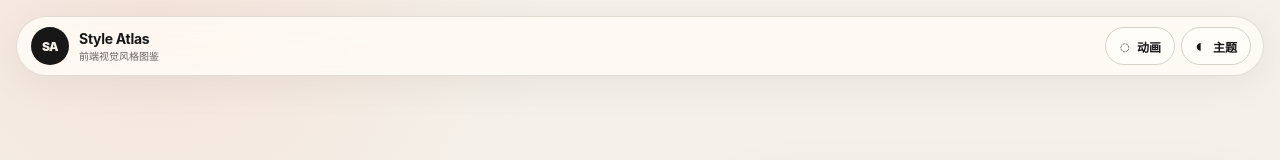
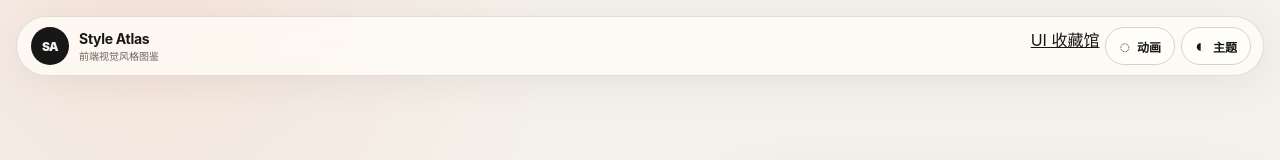
Before and after one commit to weepwood/style-atlas, a React (Vite) app: page / in a window 1280 px wide. Shown: the top 160 px of the page. Built offline with nearby package versions, Linux system fonts and the light colour scheme.

Commit message:
feat: 在风格图鉴中接入 UI 收藏馆入口

```diff
--- a/src/components/Header.tsx
+++ b/src/components/Header.tsx
@@ -13,6 +13,7 @@ export function Header({ dark, reducedMotion, onToggleTheme, onToggleMotion }: H
         <span><strong>Style Atlas</strong><small>前端视觉风格图鉴</small></span>
       </a>
       <nav className="top-actions" aria-label="页面工具">
+        <a className="collection-nav-link" href="#collection">UI 收藏馆</a>
         <button className="icon-button" type="button" aria-pressed={reducedMotion} title="减少动画" onClick={onToggleMotion}>
           <span aria-hidden="true">◌</span><span className="button-label">动画</span>
         </button>
```
